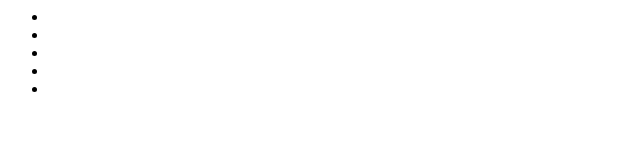
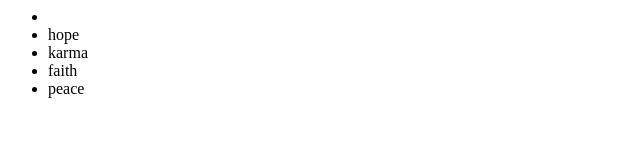
Before and after one commit to albertostress/newGithub, a plain HTML site: page index2.html in a window 1280 px wide. Shown: the whole page, without its empty margins (0-640 px from the left). Drawn offline with Linux system fonts and the light colour scheme.

Commit message:
mode changes

```diff
--- a/index2.html
+++ b/index2.html
@@ -5,10 +5,10 @@
 
 
     <li></li>
-         <li></li>
-         <li></li>
-         <li></li>
-         <li></li>
+         <li>hope</li>
+         <li>karma</li>
+         <li>faith</li>
+         <li>peace</li>
 
 
     </ul>
```
